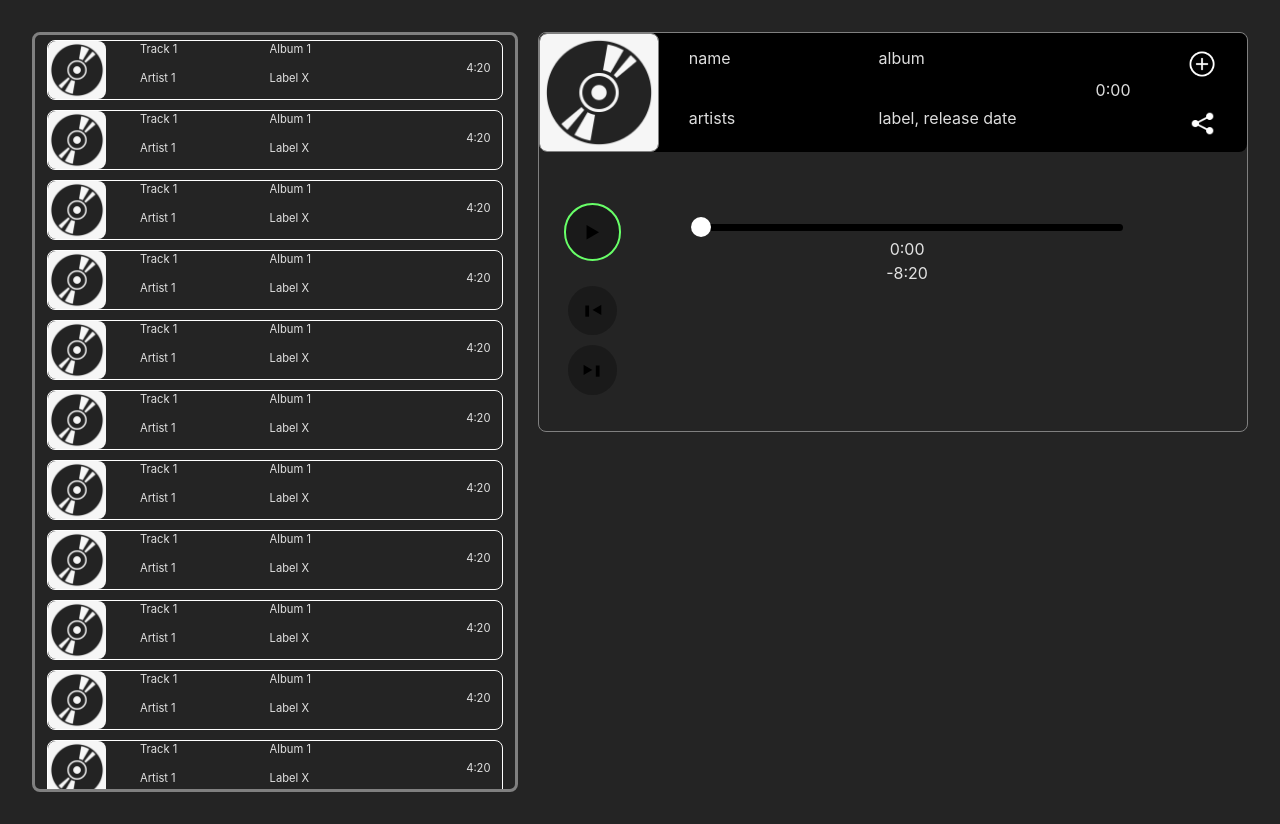
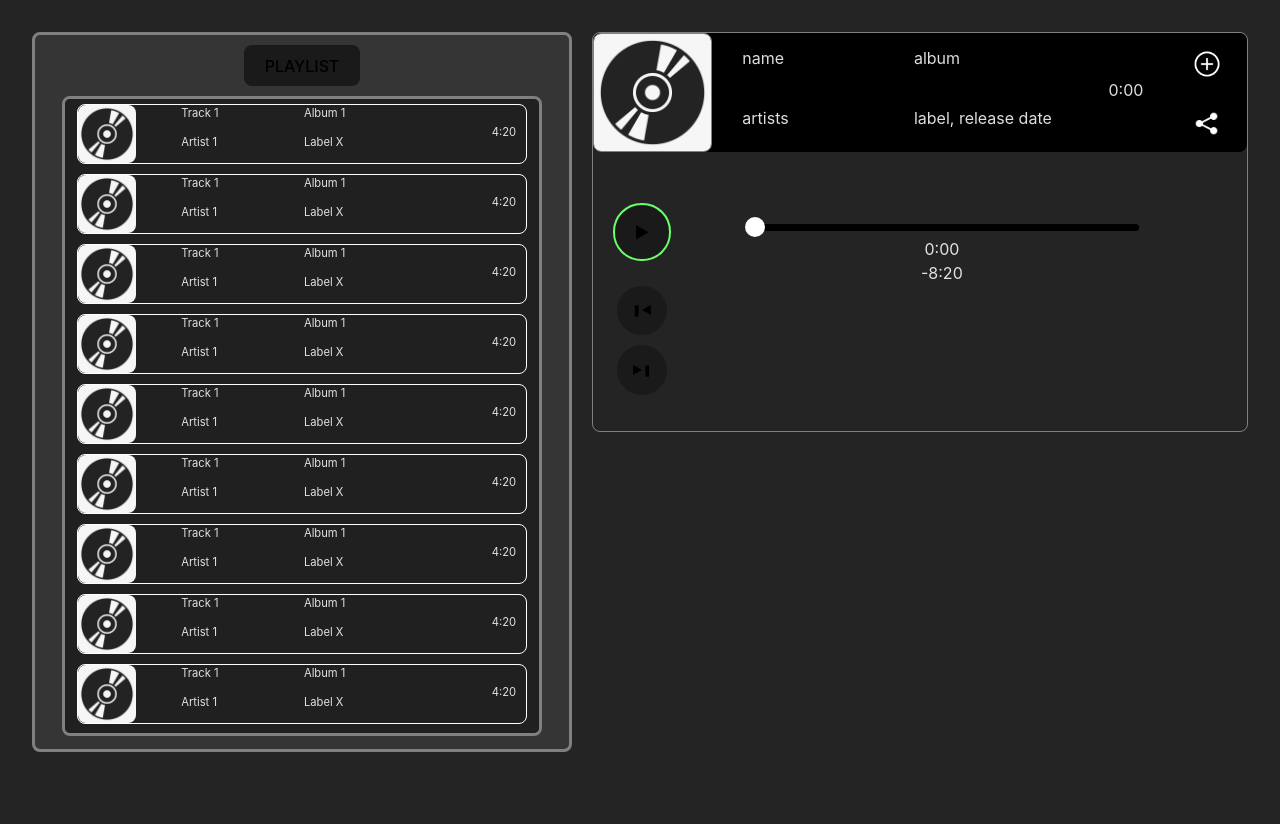
Before and after one commit to Atwan-Sha/spotify-dj-app, a React (Vite) app in the folder dj-app/: page / in a window 1280 px wide. After the commit the page ends 800 px from the top, so only its background shows below. Built offline with nearby package versions, Linux system fonts and the light colour scheme; no server answers.

Commit message:
develop playlist container

```diff
--- a/dj-app/src/App.tsx
+++ b/dj-app/src/App.tsx
@@ -14,7 +14,7 @@ export default function App() {
 
   return (
     <>
-      <Playlist token={token} />
+      <PlaylistContainer token={token} />
       <Player token={token} />
     </>
   )
--- a/dj-app/src/playlist/Playlist.tsx
+++ b/dj-app/src/playlist/Playlist.tsx
@@ -124,7 +124,7 @@ export default function Playlist({ token }: { token: string }) {
 
   return (
     <>
-      <div id="playlist">
+      <div className="playlist">
         {/* <Track data={tracks[0]} playTrack={playTrackFromPlaylist} /> */}
         {tracks.map((data, i) => (<Track data={data} playTrack={playTrackFromPlaylist} fetchLabel={fetchLabelOnScroll} key={i} id={i} />))}
       </div>
--- a/dj-app/src/playlist/PlaylistContainer.tsx
+++ b/dj-app/src/playlist/PlaylistContainer.tsx
@@ -2,27 +2,40 @@ import { useState, useEffect } from 'react'
 import '../styles/Playlist.sass'
 import Playlist from './Playlist.tsx'
 
+const testPlaylistArr = ['PLAYLIST 0', 'PLAYLIST 1', 'PLAYLIST 2']
+
 export default function PlaylistContainer({ token }: { token: string }) {
-  const [view, setView] = useState(false)
-
-
+  const [view, setView] = useState('PLAYLIST')
 
 
 
 
   return (
+    <>
       <div id="playlist-container">
         <button
           type="button"
           className="btn view"
           onClick={() => {
-          console.log('button clicked!')
+            setView(view == 'PLAYLIST' ? 'SELECT' : 'PLAYLIST')
           }}
         >
-        SELECT VIEW
+          {view}
         </button>
+        {view == 'PLAYLIST' ? <Playlist token={token} /> : testPlaylistArr.map((data, i) => (<PlaylistWidget data={data} key={i} />))}
+      </div>
+    </>
+  )
+}
 
-      <Playlist token={token} />
+function PlaylistWidget({data}: any) {
+
+
+
+
+  return (
+    <div>
+      PLAYLIST WIDGET, {data}
     </div>
   )
 }
--- a/dj-app/src/styles/Playlist.sass
+++ b/dj-app/src/styles/Playlist.sass
@@ -3,88 +3,101 @@
     padding: 0
     margin: 0
 
-#playlist
-    display: flex
-    flex-direction: column
-    align-items: center
-    width: 500px
-    height: 95vh
+#playlist-container
+    width: 600px
+    height: 90vh
     margin-right: 20px
     border: 3px solid grey
     border-radius: 8px
+    background-color: #353535
 
-    overflow-y: auto
-    // gap: 1rem
+    button
+        margin: 10px
 
-    // scrollbar-width: thin
-    scrollbar-color: #555 #111
 
-    &::-webkit-scrollbar
-        width: 8px
+    .playlist
+        display: flex
+        flex-direction: column
+        align-items: center
+        width: 90%
+        height: 80vh
+        margin: 0 auto
+        border: 3px solid grey
+        border-radius: 8px
+        background-color: #202020
 
-    &::-webkit-scrollbar-thumb
-        background-color: #555
-        border-radius: 4px
+        overflow-y: auto
+        // gap: 1rem
 
-    &::-webkit-scrollbar-track
-        background-color: #111
+        // scrollbar-width: thin
+        scrollbar-color: #555 #111
 
-    .track
-        display: flex
-        justify-content: space-between
-        width: 95%
-        height: 60px
-        margin: 5px
-        border: 1px solid white
-        border-radius: 8px
-        font-size: 0.7em
-        // inline-size: 300px
-        // text-wrap: nowrap
-        // overflow: hidden
+        &::-webkit-scrollbar
+            width: 8px
 
-        .cover-art
-            height: 100%
-            width: auto
-            aspect-ratio: 1
+        &::-webkit-scrollbar-thumb
+            background-color: #555
+            border-radius: 4px
+
+        &::-webkit-scrollbar-track
+            background-color: #111
+
+        .track
+            display: flex
+            justify-content: space-between
+            width: 95%
+            height: 60px
+            margin: 5px
+            border: 1px solid white
             border-radius: 8px
-            &:hover
-                // opacity: 0.2
-        .play
-            height: 58px
-            width: 60px
-            // height: 100%
-            // aspect-ratio: 1
-            position: relative
-            left: -55px
-            border: none
-            border-radius: 8px
-            font-size: 1.5em
-            // top: 50%
-            // left: 50%
-            // transform: translate(-50%, -50%)
-            opacity: 0
-            transition: opacity 0.3s ease
-            // cursor: pointer
-            &:hover
-                opacity: 0.9
+            font-size: 0.7em
+            // inline-size: 300px
+            // text-wrap: nowrap
+            // overflow: hidden
 
-        .track-info
-            width: 70%
-            max-width: 290px
-            inline-size: 300px
-            // height: 2em
-            display: flex
-            justify-content: space-evenly
-            flex-wrap: wrap
-            text-align: left
-            position: relative
-            left: -55px
-            span
-                width: 100px
-                text-wrap: nowrap
-                overflow: hidden
+            .cover-art
+                height: 100%
+                width: auto
+                aspect-ratio: 1
+                border-radius: 8px
+                &:hover
+                    // opacity: 0.2
+            .play
+                height: 58px
+                width: 60px
+                // height: 100%
+                // aspect-ratio: 1
+                position: relative
+                left: -55px
+                border: none
+                border-radius: 8px
+                font-size: 1.5em
+                // top: 50%
+                // left: 50%
+                // transform: translate(-50%, -50%)
+                opacity: 0
+                transition: opacity 0.3s ease
+                // cursor: pointer
+                &:hover
+                    opacity: 0.9
 
-        .duration
-            height: 100%
-            width: 50px
-            line-height: 55px
+            .track-info
+                width: 70%
+                max-width: 290px
+                inline-size: 300px
+                // height: 2em
+                display: flex
+                justify-content: space-evenly
+                flex-wrap: wrap
+                text-align: left
+                position: relative
+                left: -55px
+                span
+                    width: 100px
+                    text-wrap: nowrap
+                    overflow: hidden
+
+            .duration
+                height: 100%
+                width: 50px
+                line-height: 55px
```
Lines whose indentation alone changed are shown as unchanged.
